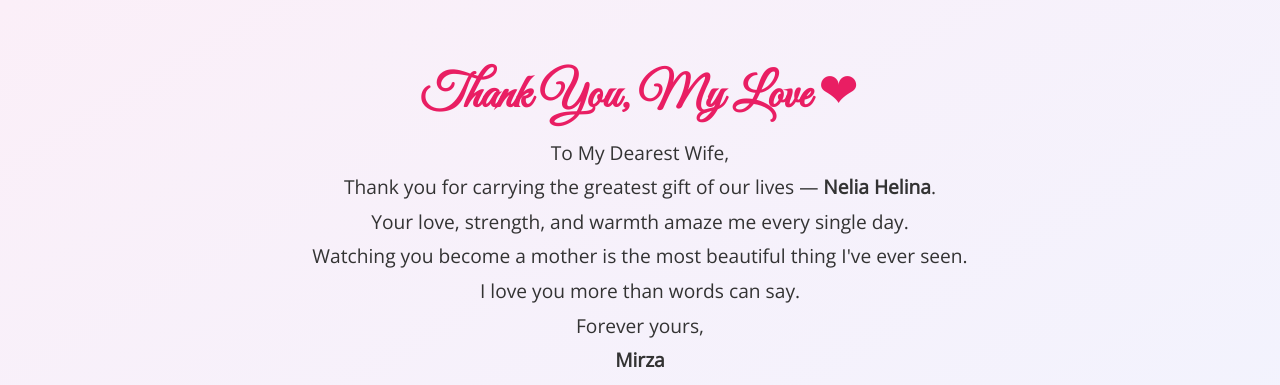
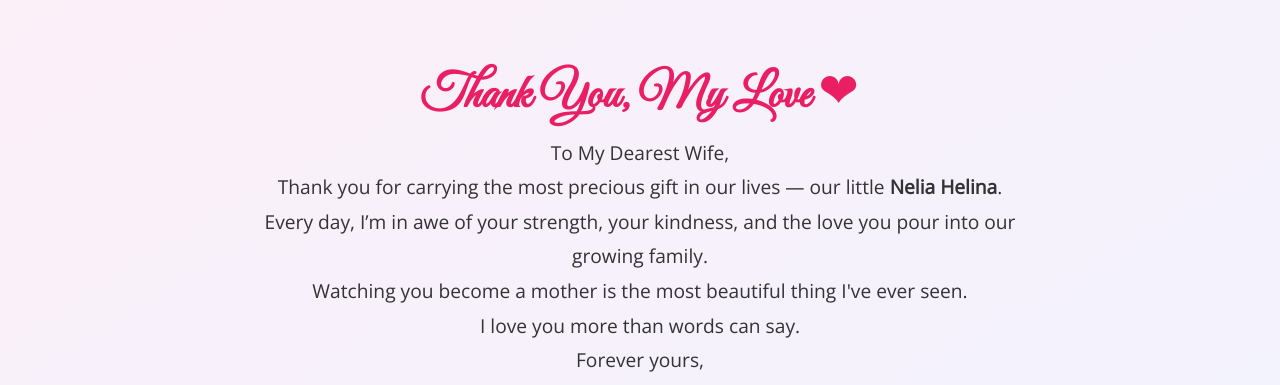
Before and after one commit to MirzaSyafiq/Sweet, a plain HTML site: page index.html in a window 1280 px wide. Shown: the top 385 px of the page. Drawn offline with nearby package versions, Linux system fonts and the light colour scheme.

Commit message:
Update index.html

```diff
--- a/index.html
+++ b/index.html
@@ -105,8 +105,8 @@
 <body>
   <h1>Thank You, My Love <span class="heart">❤</span></h1>
   <p>To My Dearest Wife,</p>
-  <p>Thank you for carrying the greatest gift of our lives — <strong>Nelia Helina</strong>.<br>
-     Your love, strength, and warmth amaze me every single day.<br>
+  <p>Thank you for carrying the most precious gift in our lives — our little <strong>Nelia Helina</strong>.<br>
+     Every day, I’m in awe of your strength, your kindness, and the love you pour into our growing family.<br>
      Watching you become a mother is the most beautiful thing I've ever seen.<br>
      I love you more than words can say.</p>
   <p>Forever yours,<br><strong>Mirza</strong></p>
```
